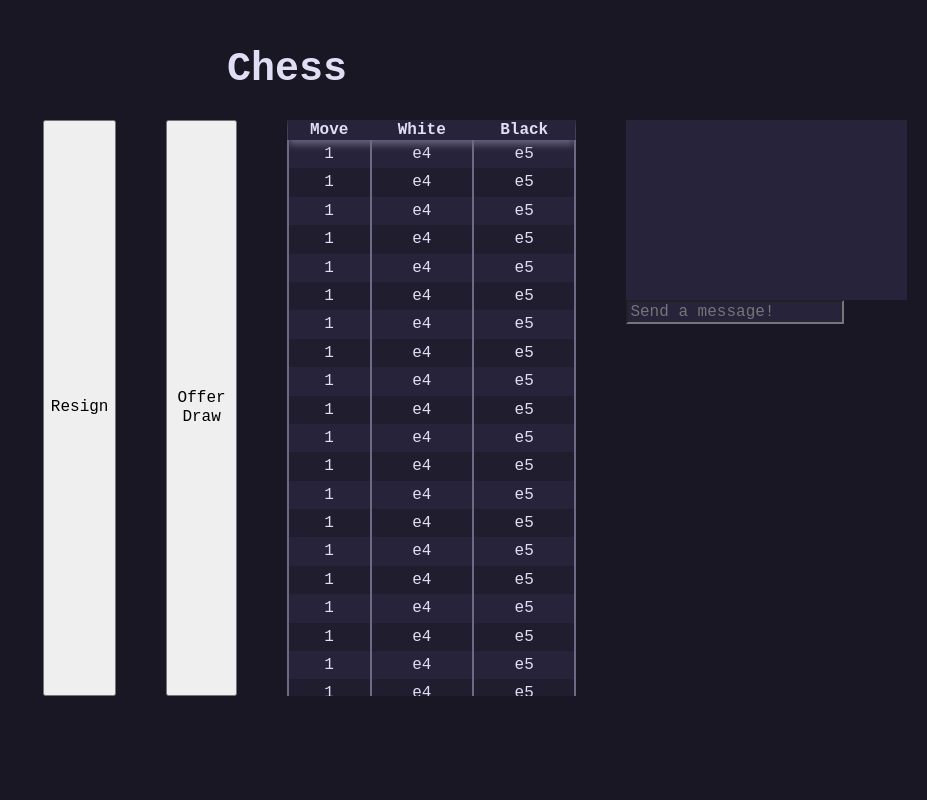
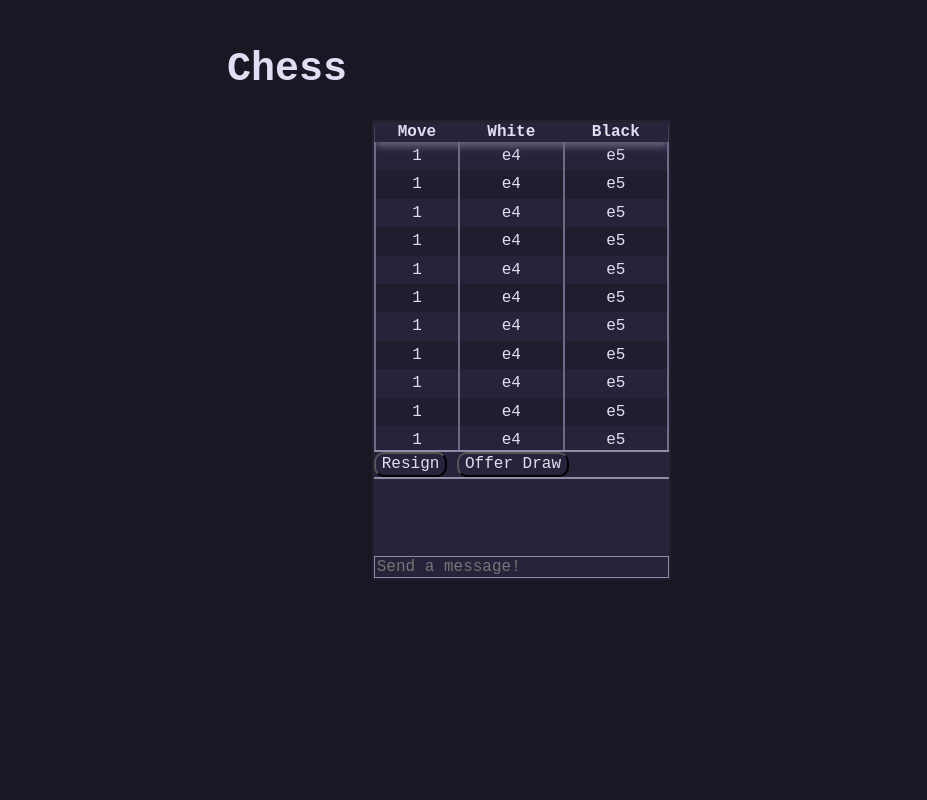
Before and after one commit to xl4624/chess-with-friends, a Flask app: template templates/game_view.html in a window 1280 px wide. Shown: the whole page, without its empty margins (353-1280 px from the left). Run offline with Flask 3, Linux system fonts and the light colour scheme; the template is opened without the code that fills it, so the values that code supplies are empty; some libraries are stand-ins or nearby versions.

Commit message:
Fix game_view ui
- Changed the ui to look similar to commit 741a069.
- Brought move history, resign/draw button, and chat all under one
  flex-column div.

```diff
--- a/static/css/game_view.css
+++ b/static/css/game_view.css
@@ -1,41 +1,32 @@
-div {
-    /* border: 1px solid red; */
-}
-
 .game-view-container {
     display: flex;
     flex-direction: row;
-    height: auto;
-    justify-content: center;
-    gap: 5rem;
-    width: 100%;
+    gap: 2rem;
+    width: 60vw;
 }
 
 #board {
-    align-items: center;
-    display: flex;
-    height: 45vw;
-    justify-content: center;
-    max-height: 80vh;
-    max-width: 80vh;
-    width: 45vw;
+    display: inline-flex;
+    flex-basis: 60%;
+    flex-grow: 6;
 }
 
 .game-interaction-section {
+    background-color: var(--overlay);
     display: flex;
+    flex-basis: 40%;
     flex-direction: column;
-    height: 45vw;
+    flex-grow: 4;
+    height: 36vw;
     max-height: 80vh;
-    overflow: hidden;
-    width: 40vw;
+    border: 2px solid var(--highlight-low);
 }
 
 .move-history-wrapper {
     background-color: var(--overlay);
-    flex-basis: 60%;
-    flex-grow: 2;
     overflow-y: auto;
     overflow-x: hidden;
+    flex-grow: 1;
 }
 
 .move-history-wrapper table {
@@ -71,34 +62,27 @@
     padding: 0.5rem;
 }
 
-.chat-wrapper {
-    flex-basis: 40%;
-    flex-grow: 1;
-    max-height: 40%;
+.game-actions {
+    border-top: 2px solid var(--subtle);
+    border-bottom: 2px solid var(--subtle);
 }
 
-#chat {
-    border: 1px;
-    display: left;
-    flex-direction: column;
-    margin-right: auto;
-    margin-left: 20px;
-    width: 100%;
-    height: 60vw;
+.game-actions button {
+    background-color: var(--overlay);
+    border-radius: 1rem;
+    color: var(--text);
 }
 
 ul {
-    height: 180px;
+    height: 30%;
     color: #000;
     background-color: white;
     overflow-y: scroll;
 }
 
-
 #chatMessage {
     background-color: var(--overlay);
     color: var(--text);
-    flex: 1;
     list-style-type: none;
     margin: 0;
     padding: 10px;
@@ -110,10 +94,12 @@
 
 #message {
     background-color: var(--overlay);
+    border: 1px solid var(--subtle);
     color: var(--text);
+    width: 100%;
 }
 
-.modal{
+.modal {
     position: fixed;
     top: 50%;
     left: 50%;
@@ -127,7 +113,7 @@
 
 }
 
-.modal-header{
+.modal-header {
     padding: 10px 15px;
     display: flex;
     justify-content: space-between;
@@ -135,7 +121,7 @@
     border-bottom: 1px solid black;
 }
 
-.modal.active{
+.modal.active {
     transform: translate(-50%, -50%) scale(1);
 }
 
--- a/templates/base.html
+++ b/templates/base.html
@@ -7,8 +7,10 @@
         <link rel="icon" href="{{ url_for('static', filename='img/favicon.ico') }}">
         <link rel="stylesheet" type="text/css" href="{{ url_for('static', filename='css/normalize.css') }}">
         <link rel="stylesheet" href="{{ url_for('static', filename='css/styles.css') }}">
+        {% filter indent(width=8) %}
         {% block styles %}
         {% endblock %}
+        {% endfilter %}
         <title>{% block title %}Chess{% endblock %}</title>
     </head>
     <body>
@@ -21,10 +23,14 @@
                 <div class="error">{{ error }}</div>
             {% endif %}
             <h1><a href="{{ url_for('index') }}">Chess</a></h1>
+            {% filter indent(width=8) %}
             {% block content %}
             {% endblock %}
+            {% endfilter %}
         </div>
+        {% filter indent(width=8) %}
         {% block scripts %}
         {% endblock %}
+        {% endfilter %}
     </body>
 </html>
--- a/templates/game_view.html
+++ b/templates/game_view.html
@@ -1,15 +1,14 @@
 {% extends 'base.html' %}
 
 {% block styles %}
-    <link rel="stylesheet" href="{{ url_for('static', filename='css/chessboard-1.0.0.min.css') }}">
-    <link rel="stylesheet" href="{{ url_for('static', filename='css/game_view.css') }}">
+<link href="{{ url_for('static', filename='css/chessboard-1.0.0.min.css') }}" rel="stylesheet">
+<link href="{{ url_for('static', filename='css/game_view.css') }}" rel="stylesheet">
 {% endblock %}
 
 {% block content %}
 <div class="game-view-container">
-        <div id="board"></div>
-        <button id="resign">Resign</button>
-        <button id="draw">Offer Draw</button>
+    <div id="board">
+    </div>
     <div class="game-interaction-section">
         <div class="move-history-wrapper">
             <table>
@@ -140,9 +139,10 @@
                 </tbody>
             </table>
         </div>
-
+        <div class="game-actions">
+            <button id="resign">Resign</button>
+            <button id="draw">Offer Draw</button>
         </div>
-        <div class="chat-wrapper">
         <ul id="chatMessage">
             <!-- Chat messages will be listed here -->
         </ul>
@@ -153,7 +153,7 @@
 
         <div class="modal-header">
             <div class="title">Game has finished</div>
-                <button data-close-button class="close-button">&times;</button>
+            <button class="close-button" data-close-button>&times;</button>
         </div>
 
         <!-- pop up details when win -->
@@ -168,7 +168,6 @@
     <div id="overlay"></div>
 
 </div>
-
 {% endblock %}
 
 {% block scripts %}
```
Lines whose indentation alone changed are shown as unchanged.
